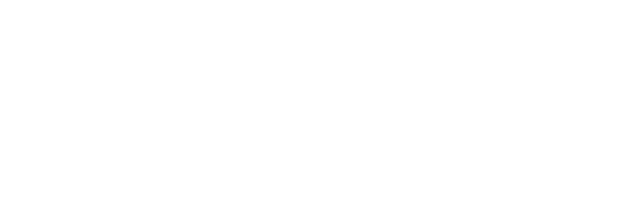
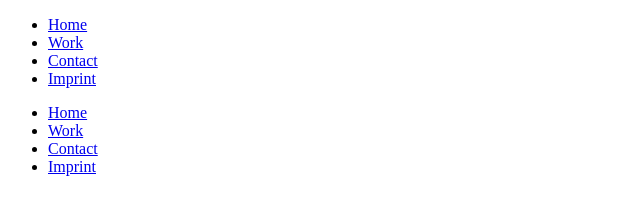
Before and after one commit to EngelFrank/repository, a plain HTML site: page workshop/index.html in a window 1280 px wide. Shown: the whole page, without its empty margins (0-640 px from the left). Drawn offline with Linux system fonts and the light colour scheme.

Commit message:
Übung 4

```diff
--- /dev/null
+++ b/workshop/assets/js/app.js
@@ -0,0 +1,26 @@
+// Global script, using the new module 'tools'
+window.onload = function() {
+    "use strict";
+
+    // Variables Navigation
+    let myNavigation = [ {"text":"Home", "link":"index.html"},
+    {"text":"Work", "link":"work.html"},
+    {"text":"Contact", "link":"contact.html"},
+    {"text":"Imprint", "link":"imprint.html"} ];
+    let myheader = 'header';
+    let myheaderobject = document.querySelector('header');
+
+    console.dir(window);
+
+
+    // Test case Navigation
+    window.tools.addNavigation('notexistingHTMLElement', myNavigation);
+    window.tools.addNavigation(null, myNavigation);
+    window.tools.addNavigation(myheader, myNavigation);
+    window.tools.addNavigation(myheaderobject, myNavigation);
+
+    // - - - - - - - - - -
+
+
+
+  };
--- a/workshop/assets/js/control.js
+++ b/workshop/assets/js/control.js
@@ -19,7 +19,14 @@ window.onload = function() {
 
     console.dir(window);
 
-  // Test cases
+  // Variables Navigation
+  let myNavigation = [ {"text":"Home", "link":"index.html"},
+  {"text":"Work", "link":"work.html"},
+  {"text":"Contact", "link":"contact.html"},
+  {"text":"Imprint", "link":"imprint.html"} ]
+
+
+  // Test cases log
   window.tools.log("myString", myString);
   window.tools.log("myNumber", myNumber);
   window.tools.log("myBoolean", myBoolean);
@@ -27,4 +34,16 @@ window.onload = function() {
   window.tools.log("myObject", myObject);
   window.tools.log("myFunction", myFunction);
   // - - - - - - - - - -
+
+  // Test cases Navigation
+  window.tools.log("myString", myString);
+  window.tools.log("myNumber", myNumber);
+  window.tools.log("myBoolean", myBoolean);
+  window.tools.log("myArray", myArray);
+  window.tools.log("myObject", myObject);
+  window.tools.log("myFunction", myFunction);
+  // - - - - - - - - - -
+
+
+
 };
--- /dev/null
+++ b/workshop/assets/js/tools.js
@@ -0,0 +1,166 @@
+/** Create a simple module
+ * @desc
+ *  Übung 3:
+ *       Erweitere das Javascript des Browsers um ein Objekt namens "window.tools". Erweitere und
+ *       - implementiere deine bereits geschriebene _log() Methode zur Ausgabe von Name, Typ und Wert einer
+ *         beliebigen Variable.
+ *       - Schreibe für das Ermitteln des Typs eine eigene Funktion _getType(), die auch den Typ 'array'
+ *         zurück geben kann.
+ *       - Dokumentiere und benenne nach den allgemeinen Gepflogenheiten in englisch.
+ *  Übung 4:
+ *       - Generiere eine Navigation auf Basis eines Datenobjekts.
+ *       - Ergänze die tools.js um addNavigation() und nutze die Funktionen createElement(),
+ *       - setAttribute(), appendChild().
+ *
+ * @package Webapplication
+ * @module tools
+ * @author Frank <frank.engel@autark.com>
+ * @version v1.0.4
+ * @since 2019-11-27
+ * @license MIT {https://opensource.org/licenses/MIT}
+ * @copyright (c) 2019 Frank Engel, Baunatal
+ */
+
+
+/* Function for Exercise 3 */
+!(function () {
+    'use strict';
+
+    // Declaration
+
+    // Functions
+
+    /**
+     *
+     * @param {*} variable
+     * @returns string
+     */
+    function _getType(variable) {
+        if (Array.isArray(variable)) {
+            return 'array';
+        }
+
+        return typeof (variable);
+    }
+
+    /**
+     *
+     * @param {string} varname
+     * @param {*} variable
+     */
+    function _log(varname, variable) {
+
+        let type = _getType(variable);
+
+        console.log(varname + ' {' + type + '}: ' + variable);
+
+        if (type === 'object' || type === 'array') {
+
+            // iteration within the object
+            for (var key in variable) {
+                if (type === 'object') {
+                    console.log('       ' + key + ':' + variable[key]);
+                } else {
+                    console.log('       ' + key + ': ' + '{' + _getType(variable[key]) + '} ' + variable[key]);
+                }
+            }
+        }
+    }
+
+    // - - - - - - - - - -
+    // Publication
+    // - - - - - - - - - -
+    /**
+     * Extend the window with 'tools'
+     * @returns void
+     */
+    function _main() {
+        window.tools = window.tools || {};
+        window.tools.log = _log;
+    }
+
+    // - - - - - - - - - -
+    // Local control -> init and publish this module
+    // - - - - - - - - - -
+    _main();
+})()
+
+
+/* Function for exercise 4 */
+!(function () {
+    'use strict';
+
+    // - - - - - - - - - -
+    // Functions
+    // - - - - - - - - - -
+    /**
+     * @param {string or HTMLElement} varHangIn (expected HTMLElement to insert or name of the htmlelement as a string)
+     * @param {*} variableobjectarray
+     */
+    function _addNavigation(varHangIn, variableobjectarray) {
+
+        // Creating nav + ul-elements
+        let nav1 = document.createElement('nav');
+        let ulI = document.createElement('ul');
+        // Get Hang In Element
+        let myHangIn;
+
+        if (typeof (varHangIn) === 'string') {
+            myHangIn = document.querySelector(varHangIn);
+            if (myHangIn === null) {
+                console.log('Kein HTML-Element zum Namen gefunden:');
+                window.tools.log('varHangIn', varHangIn);
+                return false;
+            }
+        } else {
+            myHangIn = varHangIn;
+            if (myHangIn === null) {
+                console.log('HTML-Element varHangIn nicht definiert!');
+                return false;
+            }
+        }
+
+
+
+        for (let key in variableobjectarray) {
+            let link1 = document.createElement('li');
+            let a = document.createElement('a');
+            let text = document.createTextNode(variableobjectarray[key].text);
+            a.setAttribute('href', variableobjectarray[key].link);
+            a.appendChild(text);
+            link1.appendChild(a);
+
+            // hang in link into ui-element
+            ulI.appendChild(link1);
+
+        }
+
+
+        // hang in ui-element into nav-element
+        nav1.appendChild(ulI);
+
+        // now everthing in nav1 is completed, hanging nav1 into the
+        myHangIn.appendChild(nav1);
+        return true;
+
+    }
+
+
+    // - - - - - - - - - -
+    // Publication
+    // - - - - - - - - - -
+    /**
+     * Extend the window with 'tools'
+     * @returns void
+     */
+    function _main() {
+        window.tools = window.tools || {};
+        window.tools.addNavigation = _addNavigation;
+    }
+
+    // - - - - - - - - - -
+    // Local control -> init and publish this module
+    // - - - - - - - - - -
+    _main();
+
+})()
--- a/workshop/index.html
+++ b/workshop/index.html
@@ -6,8 +6,14 @@
 </head>
 
 <body>
-    <script src="assets/js/scopes_and_types_module_corrected.js"></script>
-    <script src="assets/js/control.js"></script>
+
+
+<header></header>
+
+
+    <script src="assets/js/tools.js"></script>
+    <script src="assets/js/app.js"></script>
+
 </body>
 
 </html>
```
Also changed, not shown: 1 other file.
